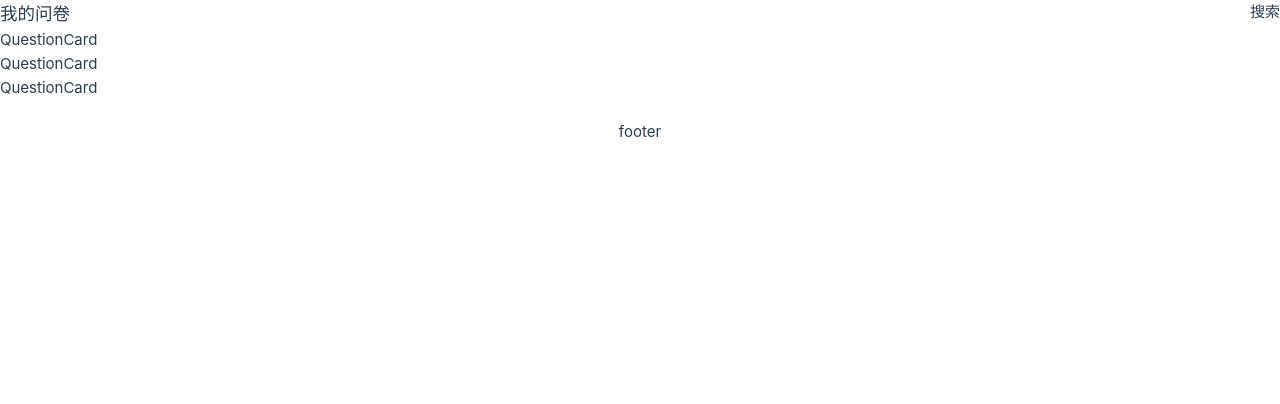
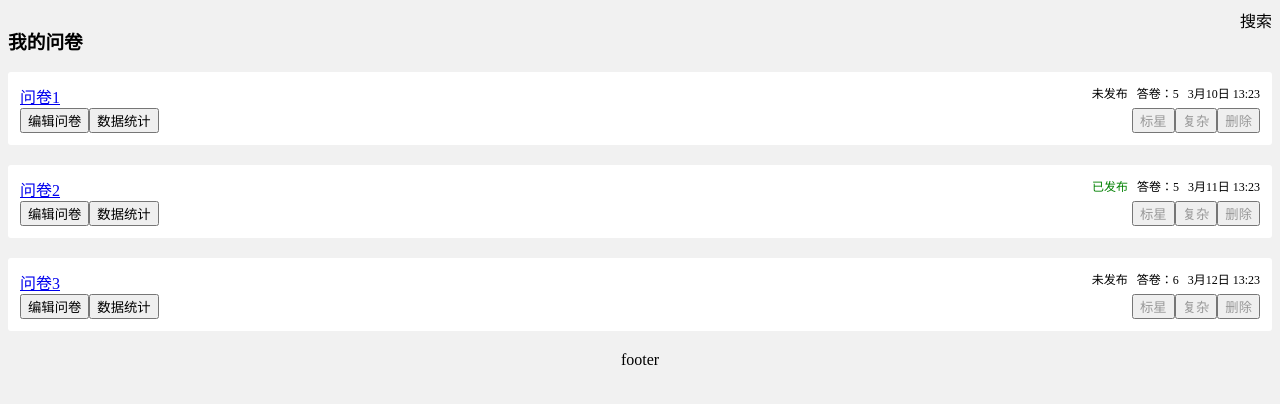
Before and after one commit to xing-6464/v-questionnaire-star, a Vue app: page / in a window 1280 px wide. Shown: the top 404 px of the page. Built offline with nearby package versions, Linux system fonts and the light colour scheme.

Commit message:
chore: 为QuestionCard组件增加CSS样式

```diff
--- a/src/assets/base.scss
+++ /dev/null
@@ -1,86 +0,0 @@
-/* color palette from <https://github.com/vuejs/theme> */
-:root {
-  --vt-c-white: #ffffff;
-  --vt-c-white-soft: #f8f8f8;
-  --vt-c-white-mute: #f2f2f2;
-
-  --vt-c-black: #181818;
-  --vt-c-black-soft: #222222;
-  --vt-c-black-mute: #282828;
-
-  --vt-c-indigo: #2c3e50;
-
-  --vt-c-divider-light-1: rgba(60, 60, 60, 0.29);
-  --vt-c-divider-light-2: rgba(60, 60, 60, 0.12);
-  --vt-c-divider-dark-1: rgba(84, 84, 84, 0.65);
-  --vt-c-divider-dark-2: rgba(84, 84, 84, 0.48);
-
-  --vt-c-text-light-1: var(--vt-c-indigo);
-  --vt-c-text-light-2: rgba(60, 60, 60, 0.66);
-  --vt-c-text-dark-1: var(--vt-c-white);
-  --vt-c-text-dark-2: rgba(235, 235, 235, 0.64);
-}
-
-/* semantic color variables for this project */
-:root {
-  --color-background: var(--vt-c-white);
-  --color-background-soft: var(--vt-c-white-soft);
-  --color-background-mute: var(--vt-c-white-mute);
-
-  --color-border: var(--vt-c-divider-light-2);
-  --color-border-hover: var(--vt-c-divider-light-1);
-
-  --color-heading: var(--vt-c-text-light-1);
-  --color-text: var(--vt-c-text-light-1);
-
-  --section-gap: 160px;
-}
-
-@media (prefers-color-scheme: dark) {
-  :root {
-    --color-background: var(--vt-c-black);
-    --color-background-soft: var(--vt-c-black-soft);
-    --color-background-mute: var(--vt-c-black-mute);
-
-    --color-border: var(--vt-c-divider-dark-2);
-    --color-border-hover: var(--vt-c-divider-dark-1);
-
-    --color-heading: var(--vt-c-text-dark-1);
-    --color-text: var(--vt-c-text-dark-2);
-  }
-}
-
-*,
-*::before,
-*::after {
-  box-sizing: border-box;
-  margin: 0;
-  font-weight: normal;
-}
-
-body {
-  min-height: 100vh;
-  color: var(--color-text);
-  background: var(--color-background);
-  transition:
-    color 0.5s,
-    background-color 0.5s;
-  line-height: 1.6;
-  font-family:
-    Inter,
-    -apple-system,
-    BlinkMacSystemFont,
-    'Segoe UI',
-    Roboto,
-    Oxygen,
-    Ubuntu,
-    Cantarell,
-    'Fira Sans',
-    'Droid Sans',
-    'Helvetica Neue',
-    sans-serif;
-  font-size: 15px;
-  text-rendering: optimizeLegibility;
-  -webkit-font-smoothing: antialiased;
-  -moz-osx-font-smoothing: grayscale;
-}
--- /dev/null
+++ b/src/assets/styles.scss
@@ -0,0 +1,3 @@
+body {
+  background-color: #f1f1f1;
+}
--- a/src/components/QuestionCard.vue
+++ b/src/components/QuestionCard.vue
@@ -1,5 +1,30 @@
 <template>
-  <p>QuestionCard</p>
+  <div class="container">
+    <div class="title">
+      <div class="left">
+        <a href="#">{{ props.data.title }}</a>
+      </div>
+      <div class="right">
+        <span v-if="props.data.isPublished" :style="{ color: 'green' }">已发布</span>
+        <span v-else>未发布</span>
+        &nbsp;
+        <span>答卷：{{ props.data.answerCount }}</span>
+        &nbsp;
+        <span>{{ props.data.createdAt }}</span>
+      </div>
+    </div>
+    <div class="button-container">
+      <div class="left">
+        <button>编辑问卷</button>
+        <button>数据统计</button>
+      </div>
+      <div class="right">
+        <button>标星</button>
+        <button>复杂</button>
+        <button>删除</button>
+      </div>
+    </div>
+  </div>
 </template>
 
 <script setup lang="ts">
@@ -14,7 +39,49 @@ type PropsType = {
   }
 }
 
-defineProps<PropsType>()
+const props = defineProps<PropsType>()
 </script>
 
-<style scoped lang="scss"></style>
+<style scoped lang="scss">
+.container {
+  margin-bottom: 20px;
+  padding: 12px;
+  border-radius: 3px;
+  background-color: #fff;
+
+  &:hover {
+    box-shadow: 0 4px 10px #e8e8e8;
+  }
+}
+
+.title {
+  display: flex;
+
+  .left {
+    flex: 1;
+  }
+
+  .right {
+    flex: 1;
+    text-align: right;
+    font-size: 12px;
+  }
+}
+
+.button-container {
+  display: flex;
+
+  .left {
+    flex: 1;
+  }
+
+  .right {
+    flex: 1;
+    text-align: right;
+
+    button {
+      color: #999;
+    }
+  }
+}
+</style>
--- a/src/main.ts
+++ b/src/main.ts
@@ -1,10 +1,10 @@
-import './assets/base.scss'
-
 import { createApp } from 'vue'
 import { createPinia } from 'pinia'
 
 import App from './App.vue'
 import router from './router'
+
+import './assets/styles.scss'
 
 const app = createApp(App)
 
```
